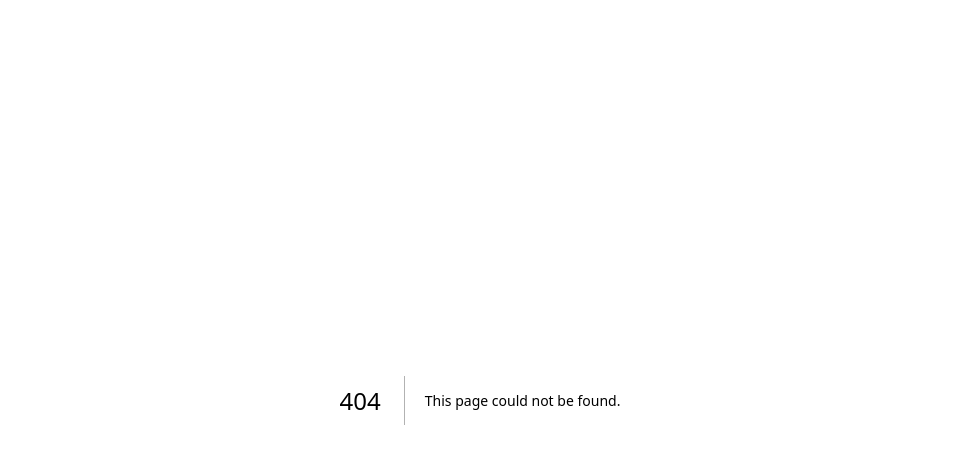
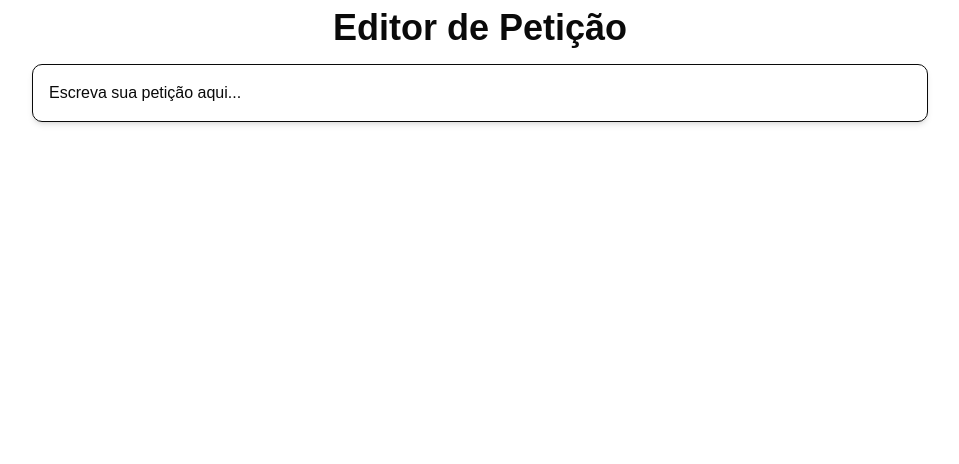
Before and after one commit to Lucasltx1/Projeto_SINDCOMB, a Next.js app in the folder frontend/: page /editor-peticao in a window 1280 px wide. Before the commit this address had no page. Shown: the top 464 px of the page, without its empty margins (160-1119 px from the left). Built offline with nearby package versions, Linux system fonts and the light colour scheme.

Commit message:
Adiciona página basica com editor do tiptap

```diff
--- a/frontend/package.json
+++ b/frontend/package.json
@@ -10,6 +10,8 @@
   },
   "dependencies": {
     "@base-ui/react": "^1.8.0",
+    "@tiptap/react": "^3.32.0",
+    "@tiptap/starter-kit": "^3.32.0",
     "class-variance-authority": "^0.7.1",
     "cn": "^0.2.6",
     "date-fns": "^4.4.0",
--- /dev/null
+++ b/frontend/src/app/editor-peticao/editor.tsx
@@ -0,0 +1,20 @@
+"use client";
+
+import {EditorContent, useEditor } from "@tiptap/react";
+import StarterKit from "@tiptap/starter-kit";
+export default function EditorComponent() {
+    const editor = useEditor({
+        extensions: [StarterKit],
+        content: "<p>Escreva sua petição aqui...</p>",
+        immediatelyRender: true,
+        editorProps: {
+            attributes: {
+                class: "w-full h-full",
+            },
+        },
+    });
+    if (!editor) {
+        return <div>Carregando editor...</div>;
+    }
+    return <EditorContent editor={editor} />;
+}
--- /dev/null
+++ b/frontend/src/app/editor-peticao/page.tsx
@@ -0,0 +1,14 @@
+import EditorComponent from "./editor";
+
+
+export default function EditorPeticaoPage() {
+
+    return (
+        <div className="flex flex-col items-center justify-center py-2">
+        <h1 className="text-4xl font-bold mb-4">Editor de Petição</h1>
+        <div className="w-full h-full max-w-4xl p-4 border rounded-lg shadow-md">
+            <EditorComponent />
+        </div>
+        </div>
+    );
+    }
```
Also changed, not shown: 1 other file (tests, documents, lock files or other folders).
